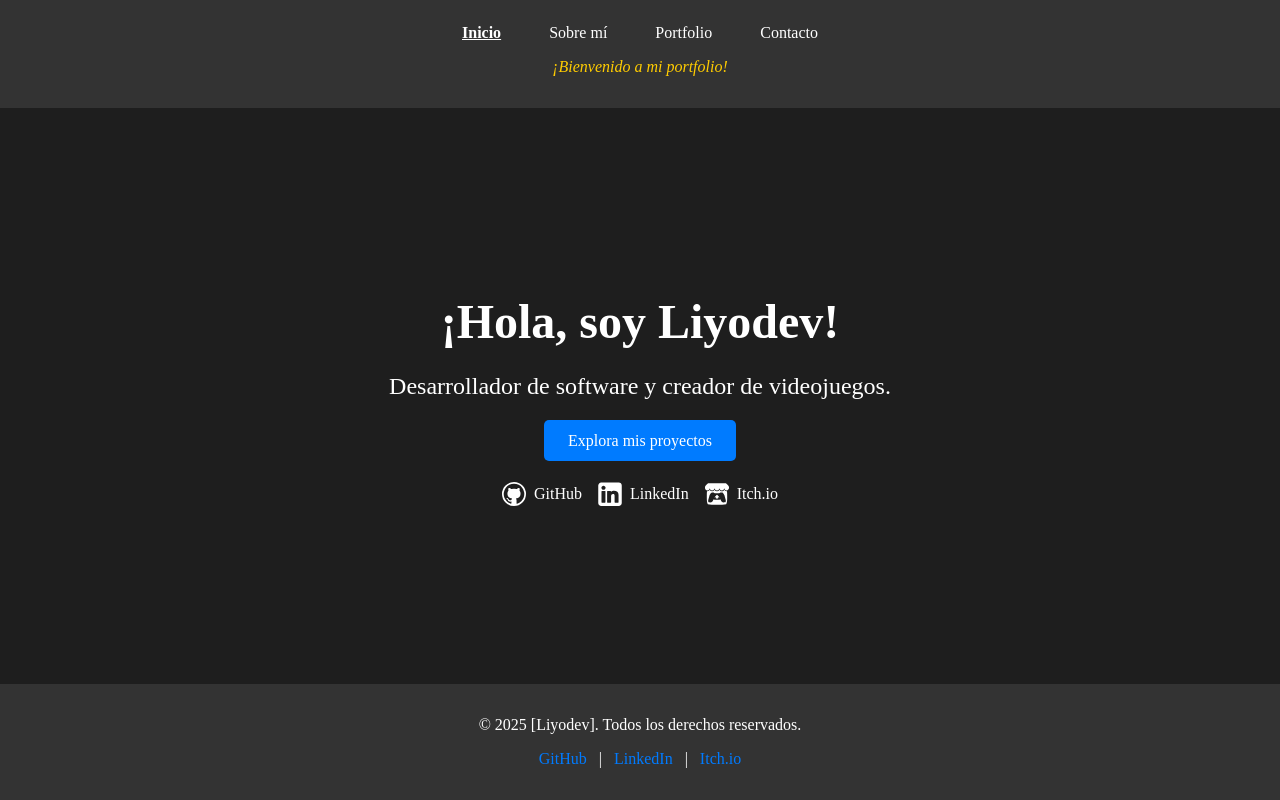
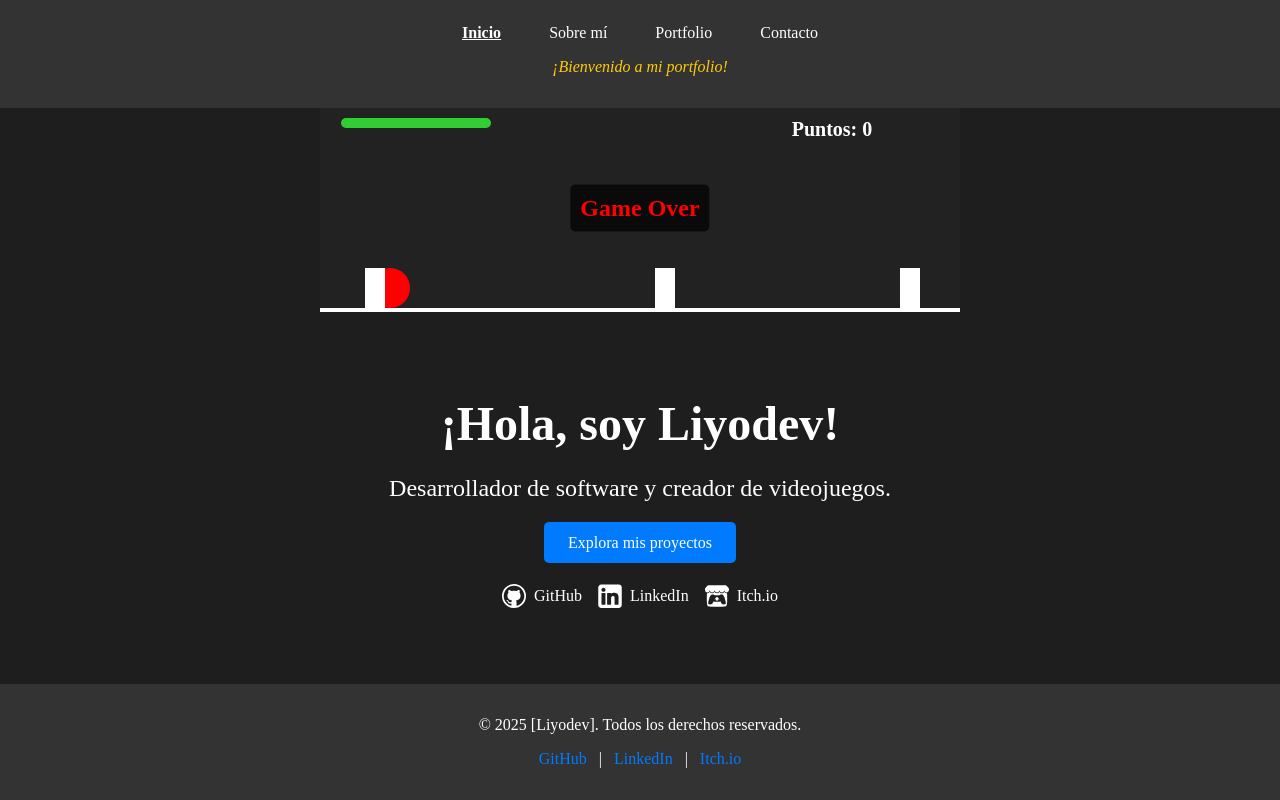
Before and after one commit to liyo-dev/liyodevWeb, an Angular app: page / in a window 1280 px wide. Built offline with nearby package versions, Linux system fonts and the light colour scheme.

Commit message:
Se añade juego baner

```diff
--- /dev/null
+++ b/src/app/components/banner-game/banner-game.component.css
@@ -0,0 +1,75 @@
+.game-container {
+  position: relative;
+  width: 50%; /* 🔹 Se mantiene el ancho al 50% */
+  height: 200px; /* 🔹 Altura fija tipo banner */
+  background-color: #222;
+  overflow: hidden;
+  display: flex;
+  align-items: center;
+  justify-content: center; /* 🔹 Centra el contenido internamente */
+  margin: 0 auto; /* 🔹 Centra el banner en la fila */
+  border-bottom: 4px solid white; /* 🔹 Borde para separar visualmente */
+}
+
+/* Cápsula (Jugador) */
+.capsule {
+  position: absolute;
+  left: 50px; /* 🔹 Ajustado para empezar dentro del contenedor */
+  width: 40px;
+  height: 40px;
+  background-color: red;
+  border-radius: 50%;
+}
+
+/* Obstáculos */
+.obstacle {
+  position: absolute;
+  width: 20px;
+  height: 40px;
+  background-color: white;
+  bottom: 0;
+}
+
+/* Puntaje */
+.score {
+  position: absolute;
+  top: 10px;
+  left: 80%;
+  transform: translateX(-50%);
+  font-size: 20px;
+  font-weight: bold;
+  color: white;
+}
+
+/* Game Over */
+.game-over {
+  position: absolute;
+  top: 50%;
+  left: 50%;
+  transform: translate(-50%, -50%);
+  font-size: 24px;
+  font-weight: bold;
+  color: red;
+  background: rgba(0, 0, 0, 0.7);
+  padding: 10px;
+  border-radius: 5px;
+  text-align: center;
+}
+
+.energy-bar {
+  position: absolute;
+  top: 10px;
+  left: 15%;
+  transform: translateX(-50%);
+  width: 150px;
+  height: 10px;
+  background: rgba(255, 255, 255, 0.2);
+  border-radius: 5px;
+  overflow: hidden;
+}
+
+.energy-fill {
+  height: 100%;
+  background: limegreen;
+  transition: width 0.2s ease-in-out;
+}
--- /dev/null
+++ b/src/app/components/banner-game/banner-game.component.html
@@ -0,0 +1,9 @@
+<div class="game-container" (click)="jump()">
+  <div class="capsule" [ngStyle]="{'bottom.px': capsuleY}"></div>
+  <div *ngFor="let obstacle of obstacles" class="obstacle" [ngStyle]="{'left.px': obstacle.x}"></div>
+  <div class="score">Puntos: {{ score }}</div>
+  <div class="energy-bar">
+    <div class="energy-fill" [ngStyle]="{'width.%': energy}"></div>
+  </div>
+  <div class="game-over" *ngIf="gameOver">Game Over</div>
+</div>
--- /dev/null
+++ b/src/app/components/banner-game/banner-game.component.ts
@@ -0,0 +1,160 @@
+import { CommonModule } from '@angular/common';
+import { Component, HostListener } from '@angular/core';
+
+@Component({
+  selector: 'app-banner-game',
+  imports: [CommonModule],
+  templateUrl: './banner-game.component.html',
+  styleUrls: ['./banner-game.component.css']
+})
+export class BannerGameComponent {
+  capsuleY = 50;
+  gravity = 1;
+  jumpStrength = 15;
+  velocity = 0;
+  gameOver = false;
+  score = 0;
+  obstacles: { x: number }[] = [];
+  gameInterval: any;
+  baseSpeed = 5;
+
+  energy = 100;
+  maxEnergy = 100;
+  energyDrain = 10;
+  energyRegen = 5;
+  isRecharging = false;
+  isOnGround = false;
+  regenInterval: any; // 🔹 Guardamos el intervalo de regeneración
+
+  jumpSound = new Audio('/assets/sounds/jump.mp3');
+  gameOverSound = new Audio('/assets/sounds/gameover.mp3');
+
+  constructor() {
+    this.startGame();
+  }
+
+  startGame() {
+    this.score = 0;
+    this.gameOver = false;
+    this.capsuleY = 50;
+    this.velocity = 0;
+    this.obstacles = [];
+    this.energy = this.maxEnergy;
+    this.isRecharging = false;
+    this.isOnGround = false;
+
+    if (this.regenInterval) clearInterval(this.regenInterval); // 🔹 Limpiar intervalo previo
+    this.gameInterval = setInterval(() => this.updateGame(), 30);
+    this.spawnObstacle();
+  }
+
+  updateGame() {
+    if (this.gameOver) return;
+
+    // Aplicar gravedad
+    this.velocity -= this.gravity;
+    this.capsuleY += this.velocity;
+
+    // Limitar la posición de la cápsula en el techo
+    if (this.capsuleY <= 0) {
+      this.capsuleY = 0;
+      this.velocity = 0;
+      if (!this.isOnGround) {
+        this.isOnGround = true;
+        this.startRecharge();
+      }
+    } else {
+      this.isOnGround = false;
+    }
+
+    // Detectar si la cápsula ha tocado el suelo
+    if (this.capsuleY >= 150) {
+      this.capsuleY = 150;
+      this.velocity = 0;
+    }
+
+    // Mover obstáculos y verificar colisiones
+    let speedMultiplier = 1 + this.score * 0.02;
+    let currentSpeed = this.baseSpeed * speedMultiplier;
+
+    this.obstacles.forEach((obstacle, index) => {
+      obstacle.x -= currentSpeed;
+      if (obstacle.x < -20) {
+        this.obstacles.splice(index, 1);
+        this.score++;
+      }
+      if (this.checkCollision(obstacle.x)) {
+        this.endGame();
+      }
+    });
+  }
+
+  startRecharge() {
+    if (!this.isRecharging) {
+      this.isRecharging = true;
+
+      // 🔹 Asegurar que no haya múltiples intervalos
+      if (this.regenInterval) clearInterval(this.regenInterval);
+
+      this.regenInterval = setInterval(() => {
+        if (!this.isOnGround || this.gameOver) {
+          clearInterval(this.regenInterval);
+          this.isRecharging = false;
+        } else if (this.energy < this.maxEnergy) {
+          this.energy += this.energyRegen;
+          if (this.energy > this.maxEnergy) {
+            this.energy = this.maxEnergy;
+            clearInterval(this.regenInterval);
+            this.isRecharging = false;
+          }
+        }
+      }, 100);
+    }
+  }
+
+  jump() {
+    if (!this.gameOver && this.energy > 0) {
+      this.jumpSound.play();
+      this.velocity = this.jumpStrength;
+      this.energy -= this.energyDrain;
+      if (this.energy < 0) this.energy = 0;
+
+      this.isRecharging = false;
+
+      // 🔹 Interrumpimos la recarga si la cápsula salta
+      if (this.regenInterval) {
+        clearInterval(this.regenInterval);
+        this.isRecharging = false;
+      }
+    } else if (this.gameOver) {
+      this.startGame();
+    }
+  }
+
+  spawnObstacle() {
+    if (this.gameOver) return;
+
+    const gameWidth = document.querySelector('.game-container')?.clientWidth || 600;
+    this.obstacles.push({ x: gameWidth });
+
+    let nextSpawnTime = 1000 + Math.random() * 1500;
+    setTimeout(() => this.spawnObstacle(), nextSpawnTime);
+  }
+
+  checkCollision(obstacleX: number): boolean {
+    return obstacleX < 50 && obstacleX > 20 && this.capsuleY < 20;
+  }
+
+  endGame() {
+    this.gameOver = true;
+    this.gameOverSound.play();
+    clearInterval(this.gameInterval);
+
+    if (this.regenInterval) clearInterval(this.regenInterval); // 🔹 Detener regeneración si el juego termina
+  }
+
+  @HostListener('window:keydown.space', ['$event'])
+  handleKeyDown(event: KeyboardEvent) {
+    this.jump();
+  }
+}
--- a/src/app/home/home.component.ts
+++ b/src/app/home/home.component.ts
@@ -2,7 +2,6 @@ import { Component } from '@angular/core';
 
 @Component({
   selector: 'app-home',
-  imports: [],
   templateUrl: './home.component.html',
   styleUrl: './home.component.css'
 })
--- a/src/app/main/main.component.html
+++ b/src/app/main/main.component.html
@@ -1,6 +1,7 @@
 <div class="main-container">
     <app-menu/>
 
+    <app-banner-game/>
     <div class="workarea">
       <router-outlet/>
     </div>
--- a/src/app/main/main.component.ts
+++ b/src/app/main/main.component.ts
@@ -2,10 +2,11 @@ import { Component } from '@angular/core';
 import { MenuComponent } from "../menu/menu.component";
 import { FooterComponent } from "../footer/footer.component";
 import { RouterModule } from '@angular/router';
+import { BannerGameComponent } from "../components/banner-game/banner-game.component";
 
 @Component({
   selector: 'app-main',
-  imports: [RouterModule, MenuComponent, FooterComponent],
+  imports: [RouterModule, MenuComponent, FooterComponent, BannerGameComponent],
   templateUrl: './main.component.html',
   styleUrl: './main.component.css'
 })
```
Also changed, not shown: src/app/home/home.component.html (line endings or trailing spaces), 1 other file (tests, documents, lock files or other folders).
